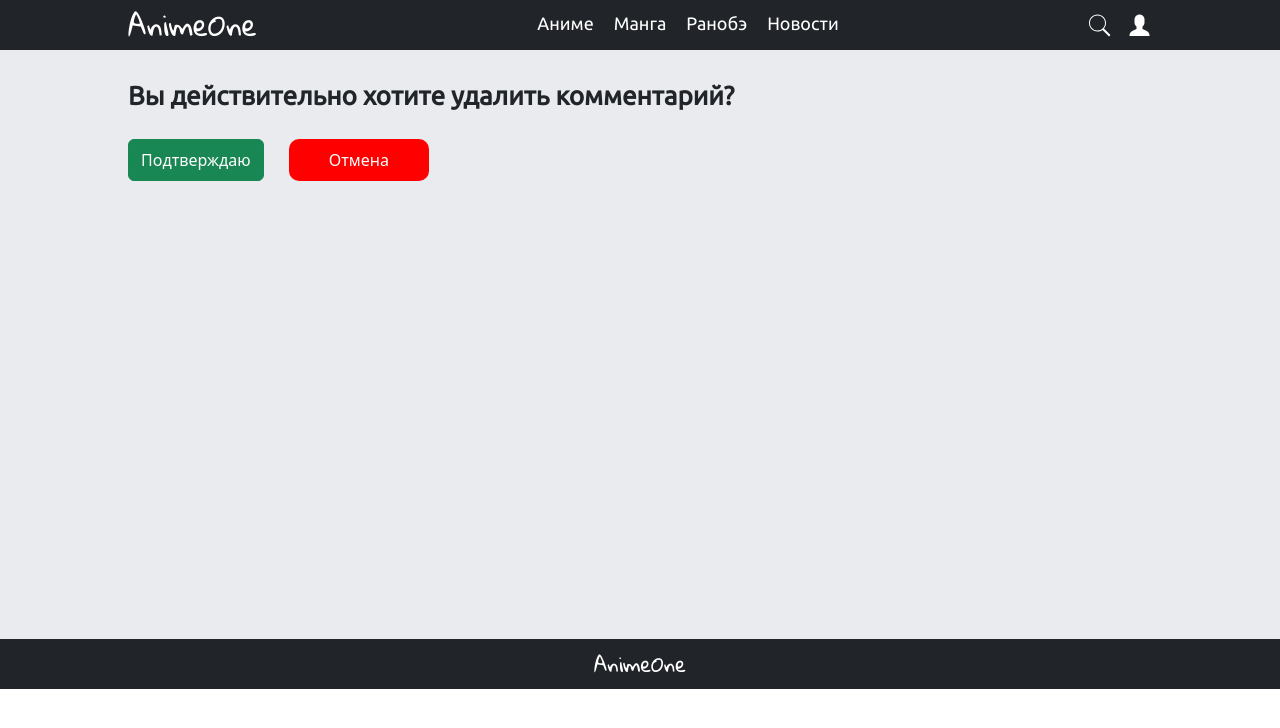
After one commit to katsuyorii/anime_site, a Django app: a page that uses mysite/catalog/templates/catalog/delete-confirm.html in a window 1280 px wide. The commit adds this page. Shown: the top 728 px of the page. Run offline with Django 4.2, Linux system fonts and the light colour scheme; tables that the repository leaves empty hold one stand-in row (values such as "Sample post").

Commit message:
add comment logic, add and delete

```diff
--- a/mysite/catalog/models.py
+++ b/mysite/catalog/models.py
@@ -86,10 +86,18 @@ class Comment(models.Model):
     author = models.ForeignKey(verbose_name='Автор', to=settings.AUTH_USER_MODEL, on_delete=models.CASCADE)
     content = models.TextField(verbose_name='Текст комментария')
     date_created = models.DateTimeField(verbose_name='Дата создания', auto_now_add=True)
+    slug = models.SlugField(verbose_name='Слаг', max_length=200, db_index=True, unique=True, null=True, blank=True)
+
+    def save(self, *args, **kwargs):
+        self.slug = slugify(self.content + str(self.author.pk), 'ru')
+        super().save()
 
     def __str__(self):
         return f'{self.author.username} | {self.anime.title}'
 
+    def get_absolute_url(self):
+        return reverse("comm_delete", kwargs={"comm_slug": self.slug})
+
     class Meta:
         verbose_name = 'Комментарий'
         verbose_name_plural = 'Комментарии'
--- a/mysite/catalog/templates/catalog/anime-detail.html
+++ b/mysite/catalog/templates/catalog/anime-detail.html
@@ -93,6 +93,7 @@
         </div>
         <div class="main-block-anime-detail-bottom">
             <h2 class="main-block-anime-detail-bottom-h2">Комментарии</h2>
+            {% if user.is_authenticated %}
             <form method="POST">
                 {% csrf_token %}
                 <div class="form-outline">
@@ -101,6 +102,7 @@
                 <br>
                 <button type="submit" class="btn btn-success">Отправить</button>
             </form>
+            {% endif %}
             <br>
             {% for comm in comments %}
             <div class="main-block-anime-detail-bottom-comment">
@@ -112,6 +114,9 @@
                     <div class="main-block-anime-detail-bottom-comment-content-namedata">
                         <a class="main-block-anime-detail-bottom-comment-content-name" href="#">{{ comm.author.username }}</a>
                         <p class="main-block-anime-detail-bottom-comment-content-data">{{ comm.date_created }}</p>
+                        {% if comm.author.pk == request.user.pk %}
+                        <a class="main-block-anime-detail-bottom-comment-content-delete" href="{{ comm.get_absolute_url }}">Удалить</a>
+                        {% endif %}
                     </div>
                     <p class="main-block-anime-detail-bottom-comment-content-text">{{ comm.content }}</p>
                 </div>
--- /dev/null
+++ b/mysite/catalog/templates/catalog/delete-confirm.html
@@ -0,0 +1,35 @@
+{% extends "catalog/base.html" %}
+{% load static %}
+
+{% block bootstrap %}
+    <link href="https://cdn.jsdelivr.net/npm/bootstrap@5.3.1/dist/css/bootstrap.min.css" rel="stylesheet" integrity="sha384-4bw+/aepP/YC94hEpVNVgiZdgIC5+VKNBQNGCHeKRQN+PtmoHDEXuppvnDJzQIu9" crossorigin="anonymous">
+{% endblock bootstrap %}
+
+{% block menu %}
+<ol class="header-menu">
+{% endblock menu %}
+
+{% block content %}
+        <div class="wrapper">
+            <div class="main-block-new-anime">
+                <div class="main-block-inner">
+                    <h1 class="block-title-h">Вы действительно хотите удалить комментарий?</h1>
+                    <div class="main-block-login">
+                        <form method="POST">
+                            {% csrf_token %}
+                            <div class="main-block-delete-comm-buttons-row">
+                                <button type="submit" class="btn btn-success">Подтверждаю</button>
+                                <a class="main-block-delete-comm-buttons-row-back" href="{{ comment.anime.get_absolute_url }}">Отмена</a>
+                            </div>
+                        </form>
+                    </div>
+                </div>
+            </div>
+        </div>
+{% endblock content %}
+
+{% block jsc %}
+        <script src="https://cdn.jsdelivr.net/npm/bootstrap@5.3.1/dist/js/bootstrap.bundle.min.js"
+                integrity="sha384-HwwvtgBNo3bZJJLYd8oVXjrBZt8cqVSpeBNS5n7C8IVInixGAoxmnlMuBnhbgrkm"
+                crossorigin="anonymous"></script>
+{% endblock jsc %}
--- a/mysite/catalog/urls.py
+++ b/mysite/catalog/urls.py
@@ -1,9 +1,10 @@
 from django.urls import path
-from .views import IndexView, AnimeListView, AnimeDetailView
+from .views import IndexView, AnimeListView, AnimeDetailView, CommentDeleteView
 
 
 urlpatterns = [
     path('', IndexView.as_view(), name='index'),
     path('anime', AnimeListView.as_view(), name='anime_list'),
     path('anime/<slug:anime_slug>', AnimeDetailView.as_view(), name='anime_detail'),
+    path('comment-delete/<slug:comm_slug>', CommentDeleteView.as_view(), name='comm_delete'),
 ]
--- a/mysite/catalog/views.py
+++ b/mysite/catalog/views.py
@@ -1,4 +1,4 @@
-from django.views.generic import ListView, DetailView
+from django.views.generic import ListView, DetailView, DeleteView
 from .models import Anime, AnimeShots, Comment
 from django.views.generic.edit import FormMixin
 from .forms import AddCommentForm
@@ -57,7 +57,7 @@ class AnimeDetailView(FormMixin, DetailView):
         context = super().get_context_data(**kwargs)
         context['title'] = self.object.title
         context['anime_shorts'] = AnimeShots.objects.filter(anime_id=self.object.pk)
-        context['comments'] = Comment.objects.filter(anime_id=self.object.pk).select_related('author', 'anime')
+        context['comments'] = Comment.objects.filter(anime_id=self.object.pk).order_by('-date_created').select_related('author', 'anime')
         context['form'] = self.get_form()
 
         return context
@@ -73,3 +73,13 @@ class AnimeDetailView(FormMixin, DetailView):
             return self.form_valid(form)
         else:
             return self.form_invalid(form)
+
+
+class CommentDeleteView(DeleteView):
+    model = Comment
+    slug_url_kwarg = 'comm_slug'
+    template_name = 'catalog/delete-confirm.html'
+    context_object_name = 'comment'
+
+    def get_success_url(self):
+        return reverse_lazy('index')
--- a/mysite/static/css/style.css
+++ b/mysite/static/css/style.css
@@ -546,6 +546,19 @@ table {
     font-size: 17px;
 }
 
+.main-block-anime-detail-bottom-comment-content-delete {
+    text-decoration: none;
+    font-family: 'Ubuntu', sans-serif;
+    color: red;
+    font-size: 12px;
+    padding-top: 5px;
+}
+
+.main-block-anime-detail-bottom-comment-content-delete:hover {
+    color: orangered;
+    transition: 0.3s linear;
+}
+
 .main-block-anime-detail-bottom-comment-content-name:hover {
     color: orangered;
     transition: 0.3s linear;
@@ -604,3 +617,16 @@ table {
     color: black;
     border: 1px solid #ddd;
 }
+
+.main-block-delete-comm-buttons-row {
+    display: flex;
+    gap: 25px;
+}
+
+.main-block-delete-comm-buttons-row-back {
+    padding: 9px 40px;
+    text-decoration: none;
+    background-color: red;
+    border-radius: 10px;
+    color: white;
+}
```
Also changed, not shown: mysite/catalog/migrations/0004_comment_slug.py (added), mysite/users/migrations/0002_alter_user_image.py (added).
